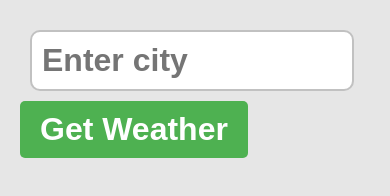
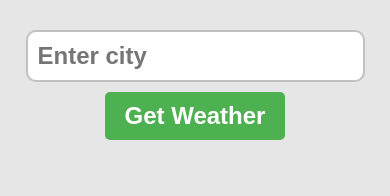
Before and after one commit to UNilupul/Practice-Weather_App, a plain HTML site: page index.html in a window 390 px wide. Drawn offline with Linux system fonts and the light colour scheme.

Commit message:
add responsive using css

```diff
--- a/styles.css
+++ b/styles.css
@@ -86,3 +86,37 @@ p {
     font-weight: bold;
     color: hsl(0, 0%, 0%, 0.75);
 }
+
+
+@media (max-width: 616px) {
+    body {
+        display: flex;
+        flex-direction: column;
+        justify-content: center;
+        align-items: center;
+    }
+
+    .weatherForm {
+        display: flex;
+        flex-direction: column;
+        align-items: center;
+        justify-content: center;
+    }
+
+    .cityInput {
+        width: 90%;
+        font-size: 1.5rem;
+    }
+
+    button[type="submit"] {
+        font-size: 1.5rem;
+    }
+}
+
+@media (max-width: 402px) {
+    .card {
+        width: 90%;
+        min-width: 200px;
+        padding: 30px;
+    }
+}
```
